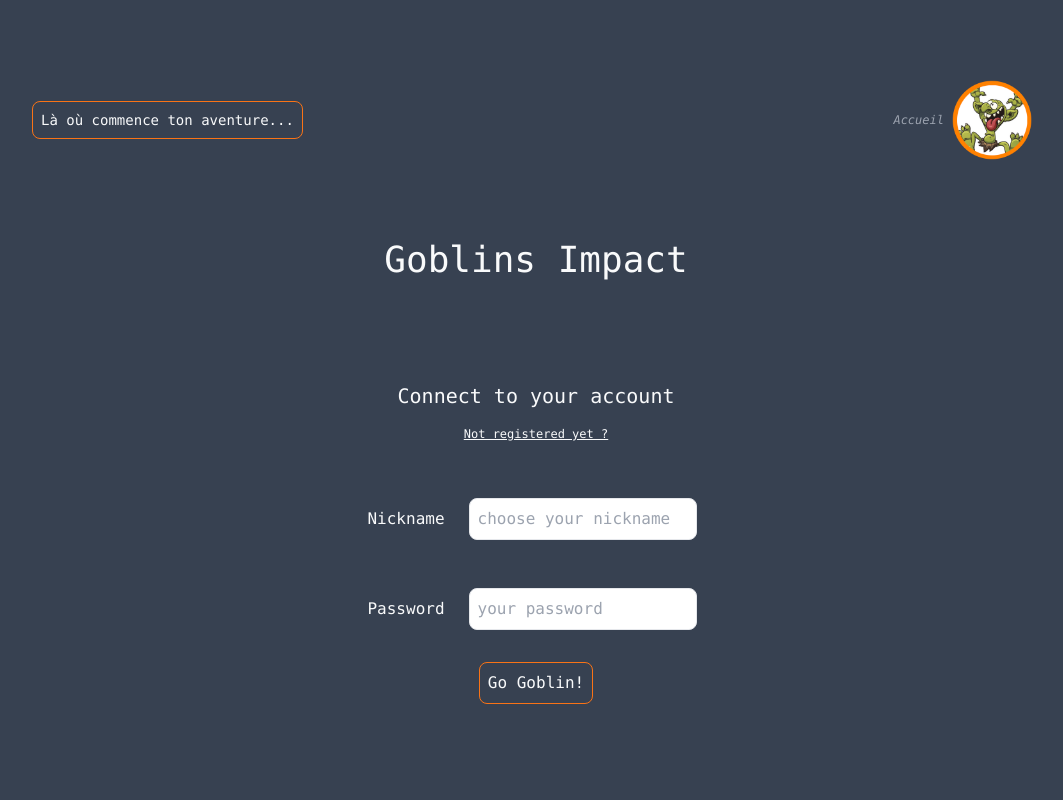
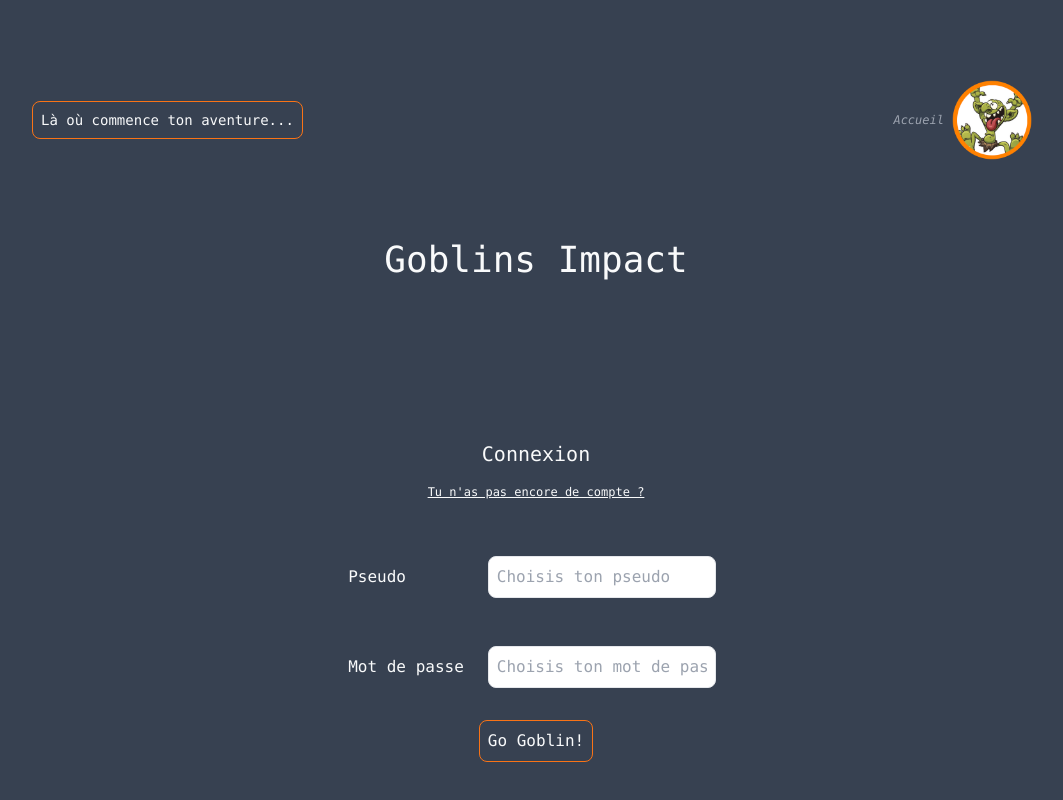
Before and after one commit to Maeevick/goblins-impact, a Next.js app: page /game/authenticate in a window 1280 px wide. Shown: the top 800 px of the page, without its empty margins (104-1167 px from the left). Built offline with nearby package versions, Linux system fonts and the light colour scheme.

Commit message:
feat: translate to french

```diff
--- a/src/app/components/Auth/AuthenticationForm.tsx
+++ b/src/app/components/Auth/AuthenticationForm.tsx
@@ -28,13 +28,13 @@ export default function AuthenticateForm() {
   }
 
   const buttonMessage = isAlradyRegistered
-    ? "Not registered yet ?"
-    : "Already an account ?";
+    ? "Tu n'as pas encore de compte ?"
+    : "Tu as déjà un compte ?";
 
   return (
-    <div className="flex flex-col justify-center items-center">
+    <div className="m-20 flex flex-col justify-center items-center">
       <p className="text-center text-xl">
-        {isAlradyRegistered ? "Connect to your account" : "Create your account"}
+        {isAlradyRegistered ? "Connexion" : "Inscription"}
       </p>
       <button
         className="p-2 m-2 text-xs outline-none focus:outline-none underline hover:italic"
--- a/src/app/components/Form/Input/EmailInput.tsx
+++ b/src/app/components/Form/Input/EmailInput.tsx
@@ -5,7 +5,7 @@ export default function EmailInput() {
       <input
         className="m-2 p-2 border focus:border-orange-500 rounded-lg  outline-none focus:outline-none text-gray-600"
         type="email"
-        placeholder="your mail"
+        placeholder="Ton Email"
         id="email"
         required
       />
--- a/src/app/components/Form/Input/NicknameInput.tsx
+++ b/src/app/components/Form/Input/NicknameInput.tsx
@@ -1,11 +1,11 @@
 export default function NicknameInput() {
   return (
     <div className="m-2 p-2 w-full flex flex-col md:flex-row justify-between items-center">
-      <label htmlFor="password">Nickname</label>
+      <label htmlFor="password">Pseudo</label>
       <input
         className="m-2 p-2 border focus:border-orange-500 rounded-lg  outline-none focus:outline-none text-gray-600"
         type="text"
-        placeholder="choose your nickname"
+        placeholder="Choisis ton pseudo"
         id="nickname"
         required
       />
--- a/src/app/components/Form/Input/PasswordInput.tsx
+++ b/src/app/components/Form/Input/PasswordInput.tsx
@@ -1,11 +1,11 @@
 export default function PasswordInput() {
   return (
     <div className="m-2 p-2 w-full flex flex-col md:flex-row justify-between items-center">
-      <label htmlFor="password">Password</label>
+      <label htmlFor="password">Mot de passe</label>
       <input
         className="m-2 p-2 border focus:border-orange-500 rounded-lg  outline-none focus:outline-none text-gray-600"
         type="password"
-        placeholder="your password"
+        placeholder="Choisis ton mot de passe"
         id="password"
         required
       />
--- a/src/app/components/Game/GameMenu.tsx
+++ b/src/app/components/Game/GameMenu.tsx
@@ -14,12 +14,12 @@ export default function GameMenu() {
   }
   if (session.status === "authenticated") {
     return (
-      <div className="p-2 m-2">
+      <div className="p-2 m-2 flex">
         <button
           className="p-2 m-2 border border-orange-500 rounded-lg outline-none focus:outline-none hover:italic hover:underline focus:italic focus:underline"
           onClick={handleSignOut}
         >
-          Sign Out
+          Déconnexion
         </button>
       </div>
     );
@@ -28,7 +28,7 @@ export default function GameMenu() {
     <div className="flex justify-between">
       <Link className="p-2 m-2" href="/game/authenticate">
         <button className="p-2 m-2 border border-orange-500 rounded-lg outline-none focus:outline-none hover:italic hover:underline focus:italic focus:underline">
-          Start your journey
+          Commencer mon aventure
         </button>
       </Link>
     </div>
```
